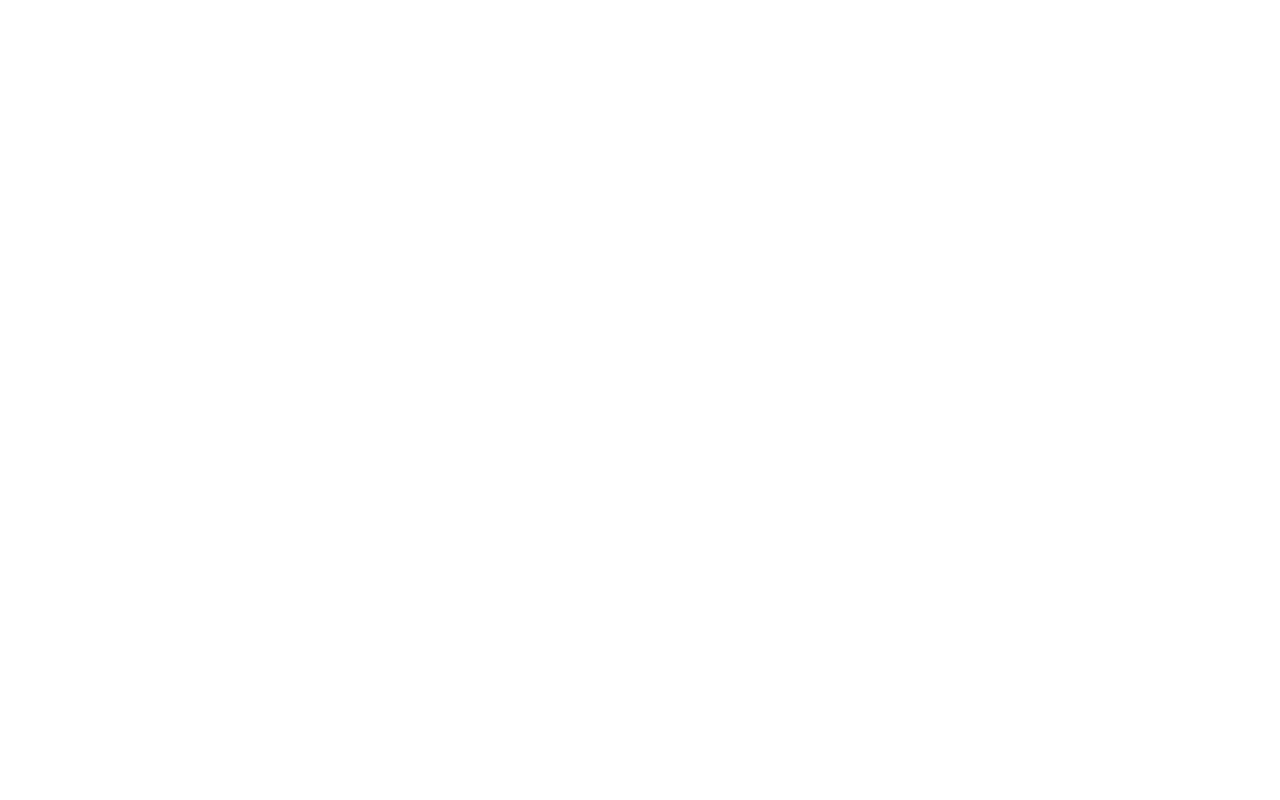
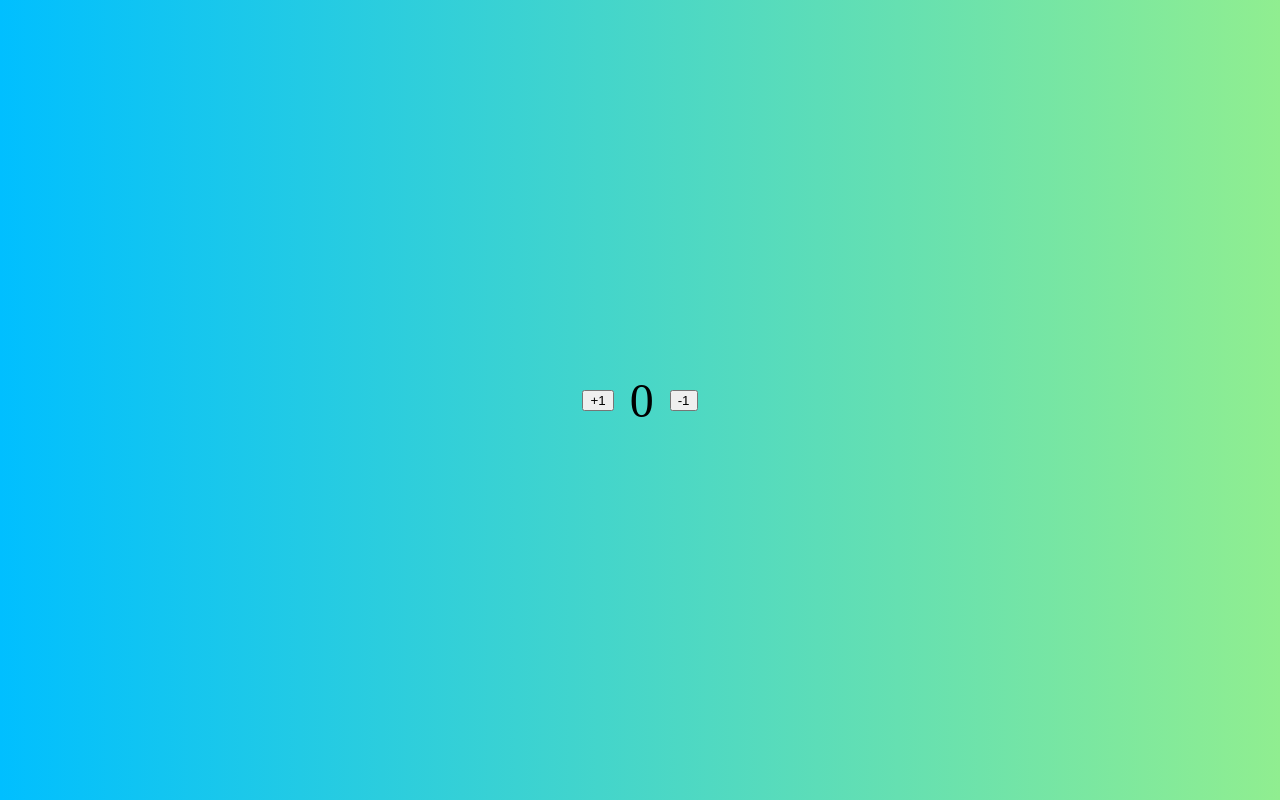
Before and after one commit to TheBigDiamond/counter-js, a plain HTML site: page index.html in a window 1280 px wide. Drawn offline with Linux system fonts and the light colour scheme.

Commit message:
final commit

```diff
--- /dev/null
+++ b/css/styles.css
@@ -0,0 +1,22 @@
+body {
+  margin: 0;
+  padding: 0;
+  box-sizing: border-box;
+  background: linear-gradient(to right, deepskyblue, lightgreen);
+}
+
+.counter {
+  display: flex;
+  flex-direction: column;
+  justify-content: center;
+  align-items: center;
+  height: 100vh;
+  font-size: 3rem;
+}
+
+.display {
+  display: flex;
+  flex-direction: row;
+  align-items: center;
+  gap: 1rem;
+}
--- a/index.html
+++ b/index.html
@@ -1,14 +1,24 @@
 <!DOCTYPE html>
 <html lang="en">
+
 <head>
     <meta charset="UTF-8">
     <meta name="viewport" content="width=device-width, initial-scale=1.0">
     <title>Counter</title>
-    <link rel="stylesheet" href="styles.css">
+    <link rel="stylesheet" href="css/styles.css">
 </head>
+
 <body>
 
+    <div class="counter">
+        <div class="display" data-display>
+            <button onclick="increase()">+1</button>
+            <p id="result"></p>
+            <button onclick="decrease()">-1</button>
+        </div>
+    </div>
 
-    <script src="app.js"></script>
+    <script src="js/app.js"></script>
 </body>
+
 </html>
--- /dev/null
+++ b/js/app.js
@@ -0,0 +1,18 @@
+const display = document.querySelector('[data-display]');
+const reset = document.querySelector('[data-reset]');
+
+let count = 0;
+
+document.addEventListener('DOMContentLoaded', () => {
+    document.querySelector('#result').textContent = count;
+});
+
+function increase() {
+    count++;
+    document.querySelector('#result').textContent = count;
+}
+
+function decrease() {
+    count--;
+    document.querySelector('#result').textContent = count;
+}
```
Also changed, not shown: app.js (deleted), styles.css (deleted).
